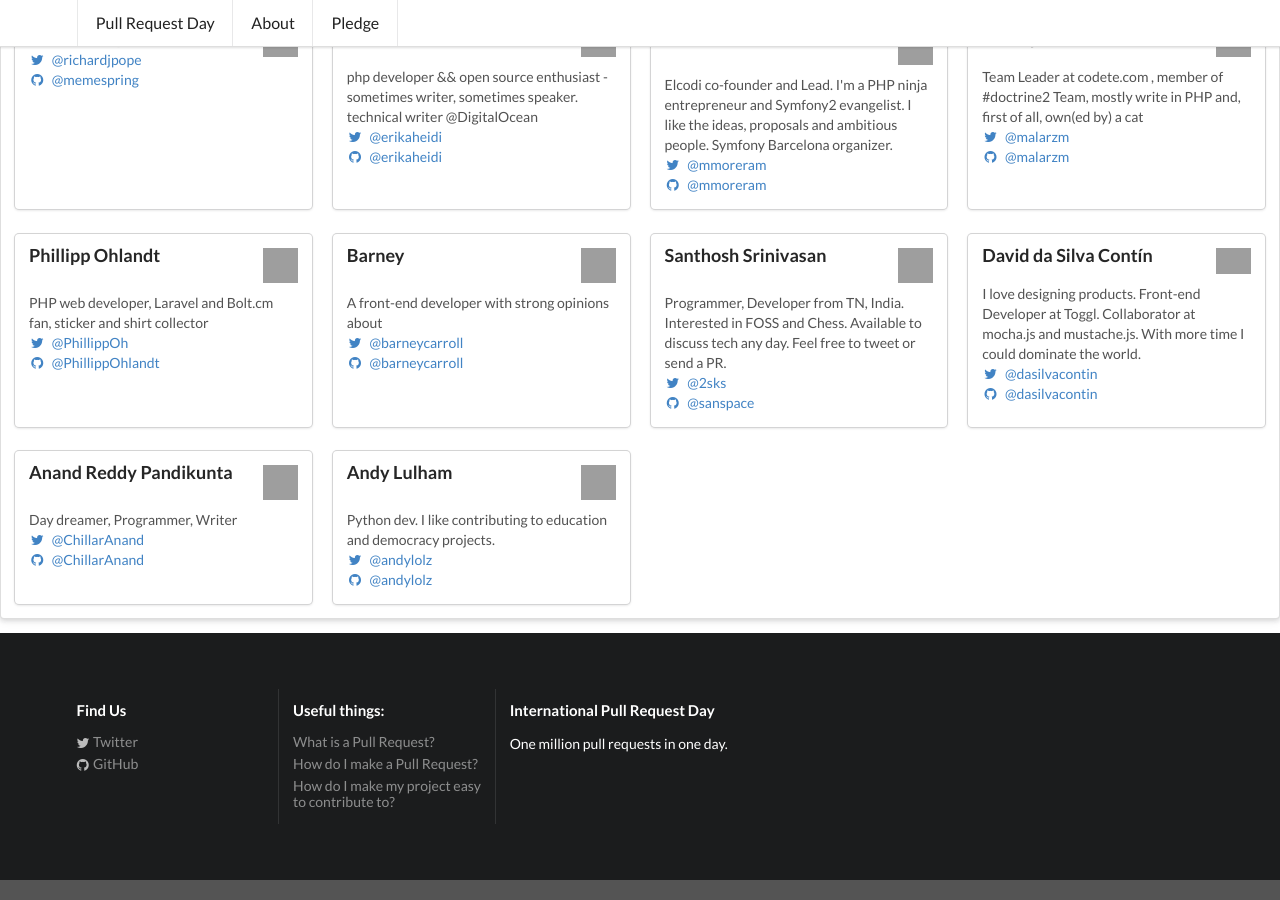
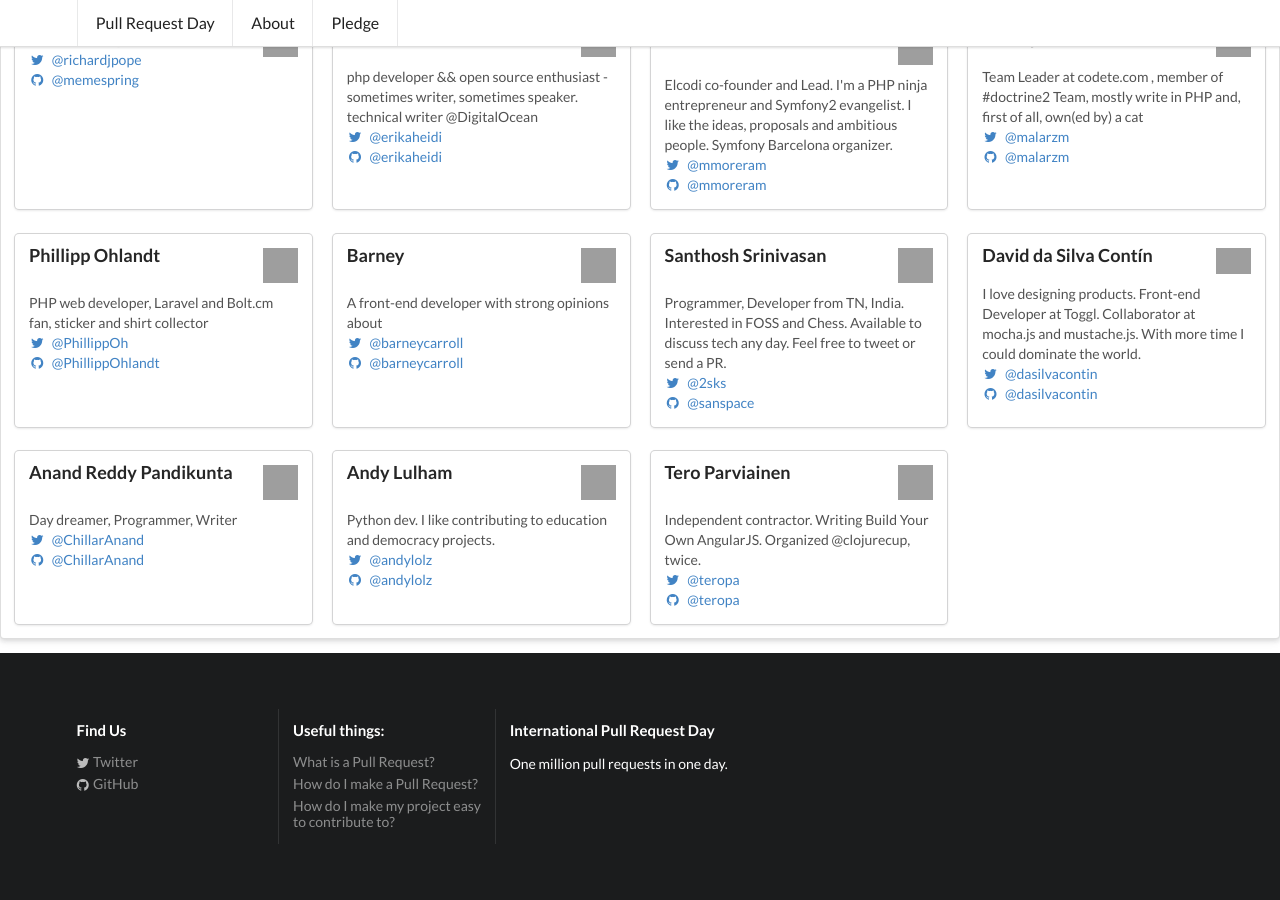
Before and after one commit to pullrequestday/pullrequestday, a Jekyll site: the page built from pledge/index.html, in a window 1280 px wide and 900 px high, scrolled down 2352 px. Built offline with Jekyll 4.4.1, drawn with Linux system fonts in a browser that asks for light colours; grey boxes are pictures that could not be loaded.

Commit message:
Add @teropa

```diff
--- a/pledge/index.html
+++ b/pledge/index.html
@@ -562,6 +562,33 @@
 
 
     <!-- ATTENTION PLEDGE MAKERS:  -->
+    <div class="ui card">
+      <div class="content">
+        <img class="right floated mini ui image"
+                src="https://s.gravatar.com/avatar/360c03aa3f802f18c43a5e1692de12fa?s=200">
+        <div class="header">
+          Tero Parviainen
+        </div>
+        <div class="description">
+          Independent contractor. Writing Build Your Own AngularJS. Organized @clojurecup, twice.
+        </div>
+        <div class="extra content">
+          <p>
+            <a target="_blank"
+                  href="http://twitter.com/teropa">
+              <i class="twitter icon"></i>
+              @teropa
+            </a>
+            <br />
+            <a target="_blank"
+                  href="http://github.com/teropa">
+              <i class="github icon"></i>
+              @teropa
+            </a>
+          </p>
+        </div>
+      </div> <!-- End of content -->
+    </div> <!-- End of card -->
     <!-- INSERT YOUR PLEDGE IMMEDIATELY ABOVE THIS COMMENT -->
 
 
```
